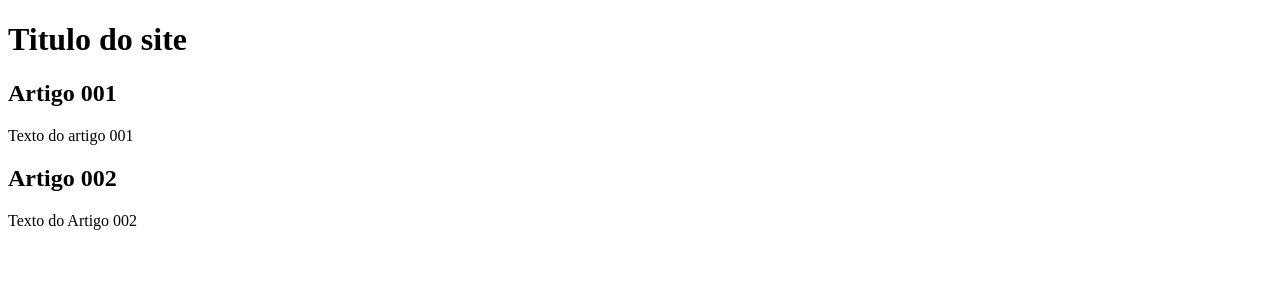
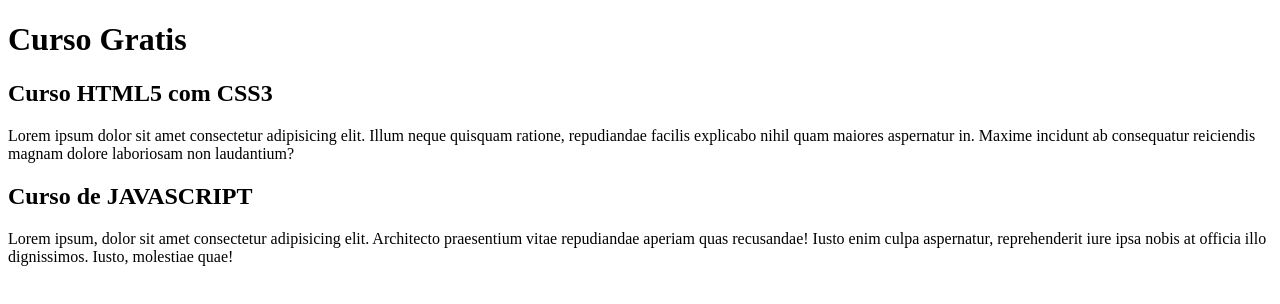
Before and after one commit to TheNotoriousCrypto/projeto-site, a plain HTML site: page index.html in a window 1280 px wide. Drawn offline with Linux system fonts and the light colour scheme.

Commit message:
comecei a escrever o conteudo

```diff
--- a/index.html
+++ b/index.html
@@ -8,15 +8,15 @@
 <body>
     <main>
         <header>
-          <h1>Titulo do site</h1>
+          <h1>Curso Gratis</h1>
         </header>
         <article>
-            <h2>Artigo 001</h2>
-            <p>Texto do artigo 001</p>
+            <h2>Curso HTML5 com CSS3</h2>
+            <p>Lorem ipsum dolor sit amet consectetur adipisicing elit. Illum neque quisquam ratione, repudiandae facilis explicabo nihil quam maiores aspernatur in. Maxime incidunt ab consequatur reiciendis magnam dolore laboriosam non laudantium?</p>
         </article>
         <article>
-            <h2>Artigo 002</h2>
-            <p>Texto do Artigo 002</p>
+            <h2>Curso de JAVASCRIPT</h2>
+            <p>Lorem ipsum, dolor sit amet consectetur adipisicing elit. Architecto praesentium vitae repudiandae aperiam quas recusandae! Iusto enim culpa aspernatur, reprehenderit iure ipsa nobis at officia illo dignissimos. Iusto, molestiae quae!</p>
         </article>
     </main>
 </body>
```
